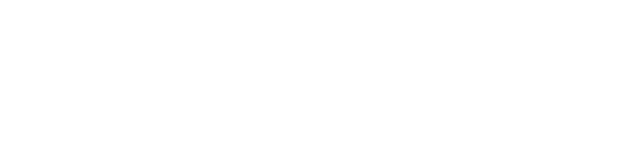
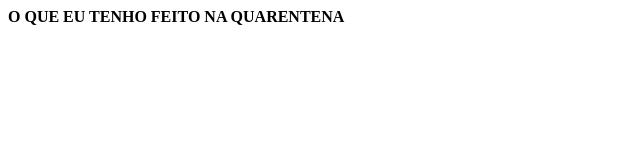
Before and after one commit to geisimartins/pgnhtml-sections, a plain HTML site: page index.html in a window 1280 px wide. Shown: the whole page, without its empty margins (0-640 px from the left). Drawn offline with Linux system fonts and the light colour scheme.

Commit message:
criação da section
o que eu tenho feito na quarentena

```diff
--- a/index.html
+++ b/index.html
@@ -3,9 +3,14 @@
 <head>
     <meta charset="UTF-8">
     <meta name="viewport" content="width=device-width, initial-scale=1.0">
-    <title>Document</title>
+    <title>O que eu tenho feito na quarentena</title>
 </head>
 <body>
+    <section>
+        <section>
+            <b>O QUE EU TENHO FEITO NA QUARENTENA</b>
+        </section>
 
-</body>
+    </section>
+
 </html>
```
